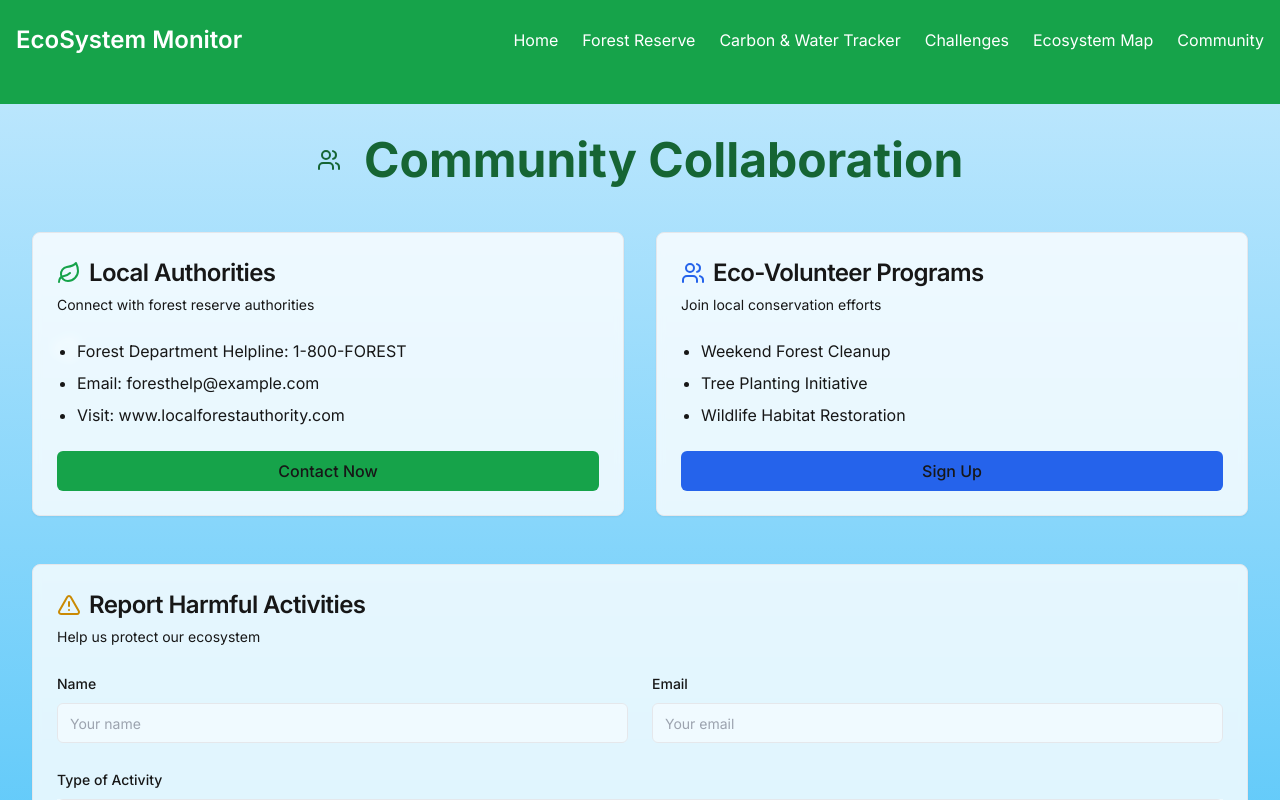
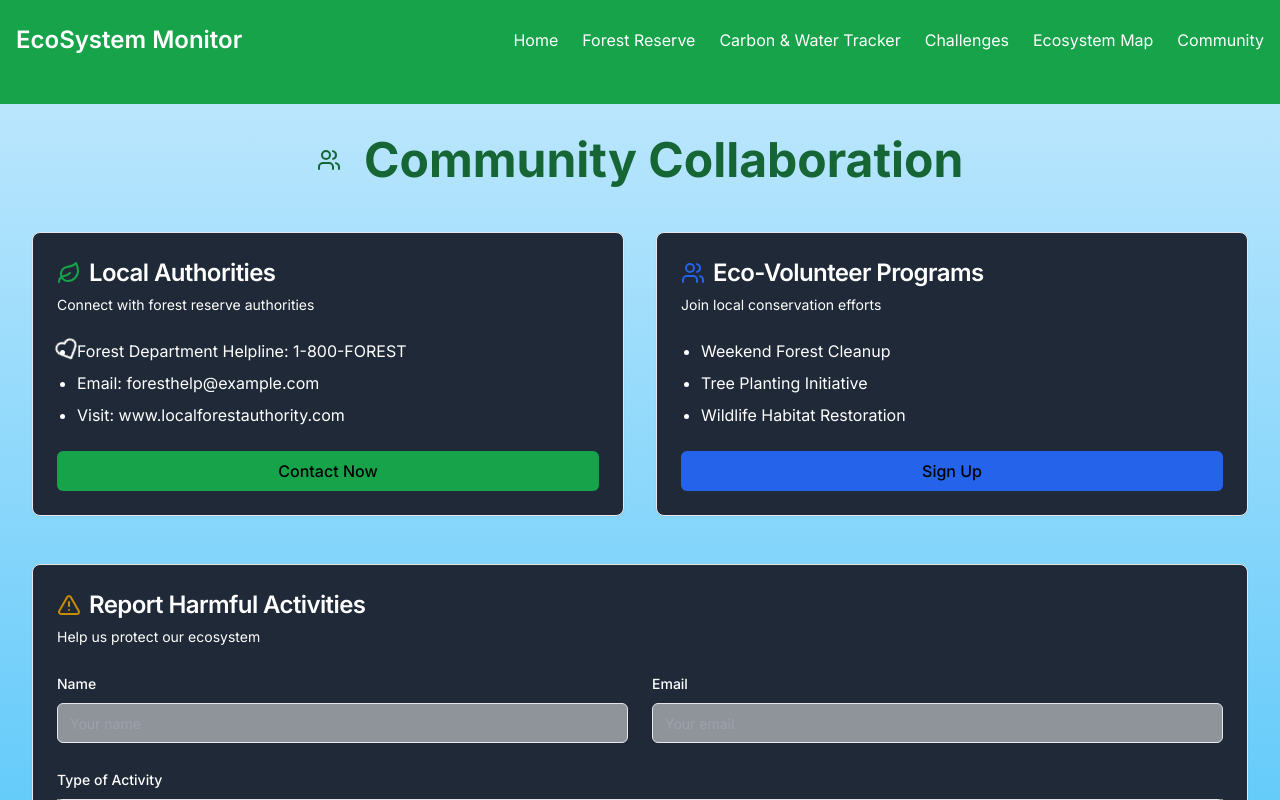
Before and after one commit to prashantxy/Eco-Friendly, a Next.js app: page /community in a window 1280 px wide. Shown: the top 800 px of the page. Built offline with nearby package versions, Linux system fonts and the light colour scheme.

Commit message:
Update page.tsx

```diff
--- a/app/community/page.tsx
+++ b/app/community/page.tsx
@@ -29,15 +29,15 @@ export default function Community() {
 
     <div className="grid grid-cols-1 md:grid-cols-2 gap-8 mb-12">
       <motion.div {...fadeIn}>
-          <Card className="bg-white/80 backdrop-blur-sm hover:shadow-lg transition-shadow duration-300">
+        <Card className="bg-gray-800 text-black hover:shadow-lg transition-shadow duration-300">
           <CardHeader>
-              <CardTitle className="flex items-center text-2xl">
+            <CardTitle className="flex items-center text-2xl text-white">
               <Leaf className="mr-2 text-green-600" /> Local Authorities
             </CardTitle>
-              <CardDescription>Connect with forest reserve authorities</CardDescription>
+            <CardDescription className="text-white">Connect with forest reserve authorities</CardDescription>
           </CardHeader>
           <CardContent>
-              <ul className="list-disc pl-5 space-y-2">
+            <ul className="list-disc pl-5 space-y-2 text-white">
               <li>Forest Department Helpline: 1-800-FOREST</li>
               <li>Email: foresthelp@example.com</li>
               <li>Visit: www.localforestauthority.com</li>
@@ -50,15 +50,15 @@ export default function Community() {
       </motion.div>
 
       <motion.div {...fadeIn} transition={{ delay: 0.2 }}>
-          <Card className="bg-white/80 backdrop-blur-sm hover:shadow-lg transition-shadow duration-300">
+        <Card className="bg-gray-800 text-black hover:shadow-lg transition-shadow duration-300">
           <CardHeader>
-              <CardTitle className="flex items-center text-2xl">
+            <CardTitle className="flex items-center text-2xl text-white">
               <Users className="mr-2 text-blue-600" /> Eco-Volunteer Programs
             </CardTitle>
-              <CardDescription>Join local conservation efforts</CardDescription>
+            <CardDescription className="text-white">Join local conservation efforts</CardDescription>
           </CardHeader>
           <CardContent>
-              <ul className="list-disc pl-5 space-y-2">
+            <ul className="list-disc pl-5 space-y-2 text-white">
               <li>Weekend Forest Cleanup</li>
               <li>Tree Planting Initiative</li>
               <li>Wildlife Habitat Restoration</li>
@@ -72,27 +72,27 @@ export default function Community() {
     </div>
 
     <motion.div {...fadeIn} transition={{ delay: 0.4 }}>
-        <Card className="mb-12 bg-white/80 backdrop-blur-sm hover:shadow-lg transition-shadow duration-300">
+      <Card className="mb-12 bg-gray-800 text-black hover:shadow-lg transition-shadow duration-300">
         <CardHeader>
-            <CardTitle className="flex items-center text-2xl">
+          <CardTitle className="flex items-center text-2xl text-white">
             <AlertTriangle className="mr-2 text-yellow-600" /> Report Harmful Activities
           </CardTitle>
-            <CardDescription>Help us protect our ecosystem</CardDescription>
+          <CardDescription className="text-white">Help us protect our ecosystem</CardDescription>
         </CardHeader>
         <CardContent>
           <form className="space-y-6">
             <div className="grid grid-cols-1 md:grid-cols-2 gap-6">
               <div className="space-y-2">
-                  <Label htmlFor="name">Name</Label>
+                <Label htmlFor="name" className="text-white">Name</Label>
                 <Input id="name" placeholder="Your name" className="bg-white/50" />
               </div>
               <div className="space-y-2">
-                  <Label htmlFor="email">Email</Label>
+                <Label htmlFor="email" className="text-white">Email</Label>
                 <Input id="email" type="email" placeholder="Your email" className="bg-white/50" />
               </div>
             </div>
             <div className="space-y-2">
-                <Label htmlFor="activity-type">Type of Activity</Label>
+              <Label htmlFor="activity-type" className="text-white">Type of Activity</Label>
               <Select
                 options={[
                   { value: "illegal-logging", label: "Illegal Logging" },
@@ -105,7 +105,7 @@ export default function Community() {
               />
             </div>
             <div className="space-y-2">
-                <Label htmlFor="description">Description</Label>
+              <Label htmlFor="description" className="text-white">Description</Label>
               <Textarea id="description" placeholder="Describe the harmful activity you observed" className="bg-white/50" />
             </div>
             <Button type="submit" className="w-full bg-yellow-600 hover:bg-yellow-700">
```
Lines whose indentation alone changed are shown as unchanged.
